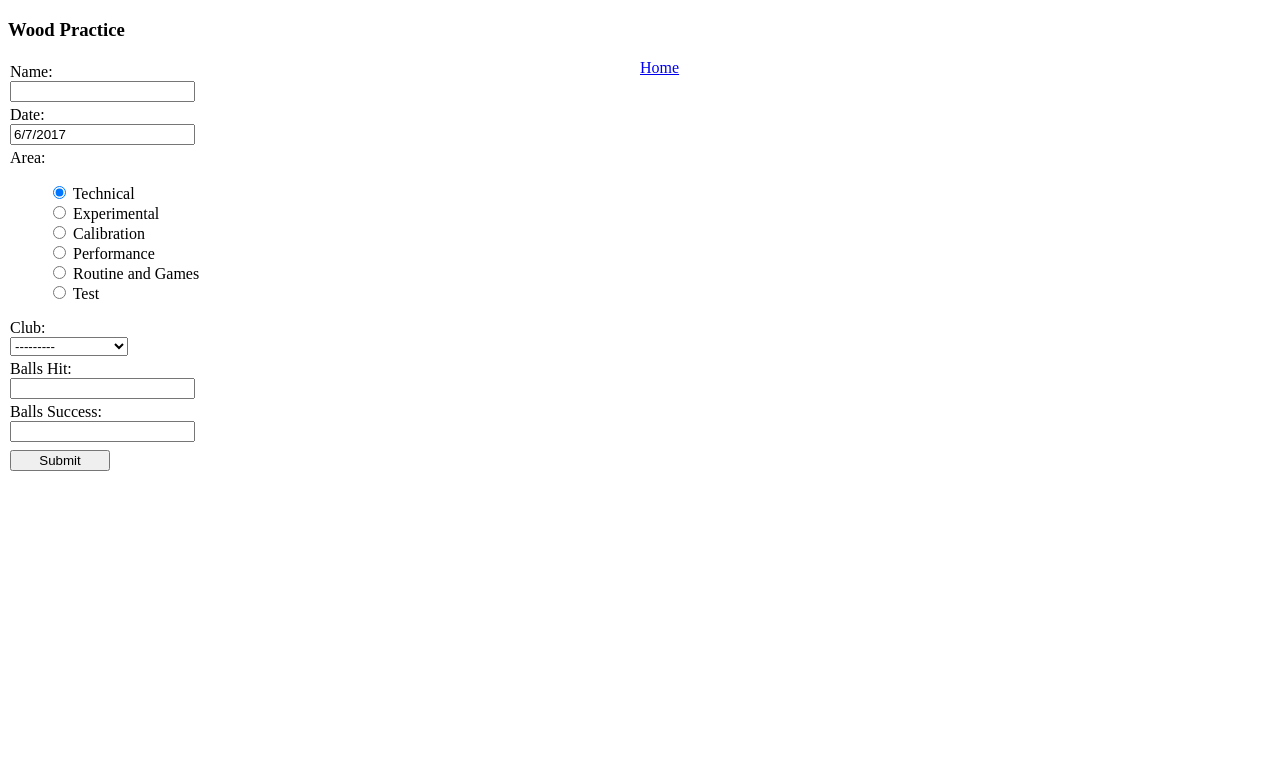
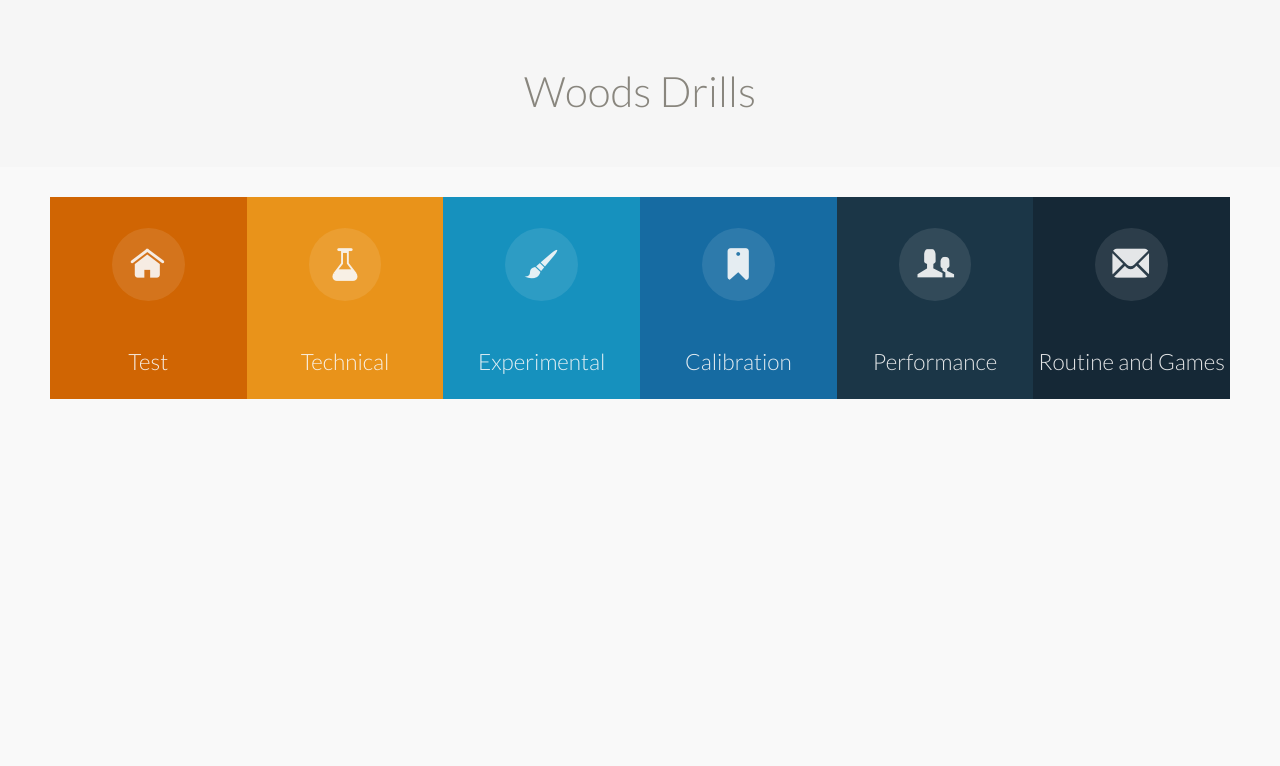
Before and after one commit to HunterProgram22/GBRange, a Django app: page /Woods/ in a window 1280 px wide. Shown: the top 766 px of the page. Run offline with Django 3.2, Linux system fonts and the light colour scheme.

Commit message:
Add files via upload

```diff
--- a/GBTrainer/urls.py
+++ b/GBTrainer/urls.py
@@ -18,5 +18,6 @@ from django.contrib import admin
 
 urlpatterns = [
     url(r'^admin/', admin.site.urls),
+    url(r'^chaining/', include('smart_selects.urls')),
     url(r'', include('Range.urls')),
 ]
--- a/Range/admin.py
+++ b/Range/admin.py
@@ -1,5 +1,4 @@
 from django.contrib import admin
 from .models import Pass_Fail_Drill
 
-
 admin.site.register(Pass_Fail_Drill)
--- a/Range/models.py
+++ b/Range/models.py
@@ -1,4 +1,5 @@
 from django.db import models
+
 
 D1 = "Driver"
 D3 = "3 Wood"
@@ -28,6 +29,7 @@ CLUBS = (   (D1, "Driver"),
             (PT, "Putter"),
             )
 
+
 TECHNICAL = "Technical"
 EXPERIMENTAL = "Experimental"
 CALIBRATION = "Calibration"
@@ -35,15 +37,18 @@ PERFORMANCE = "Performance"
 GAMES = "Routine and Games"
 TEST = "Test"
 PRACTICE_AREAS= (   (TECHNICAL, "Technical"),
-                            (EXPERIMENTAL, "Experimental"),
-                            (CALIBRATION, "Calibration"),
-                            (PERFORMANCE, "Performance"),
-                            (GAMES, "Routine and Games"),
-                            (TEST, "Test"),
-                            )
+                    (EXPERIMENTAL, "Experimental"),
+                    (CALIBRATION, "Calibration"),
+                    (PERFORMANCE, "Performance"),
+                    (GAMES, "Routine and Games"),
+                    (TEST, "Test"),
+                    )
+
+
 
 
 class Pass_Fail_Drill(models.Model):
+    '''Maybe remove Pass_Fail_Drill and use Wood_Drills'''
     name = models.CharField(max_length=200)
     date = models.DateField()
     practice_area = models.CharField(max_length=25, choices=PRACTICE_AREAS,
--- a/Range/templates/Range/Woods.html
+++ b/Range/templates/Range/Woods.html
@@ -1,65 +1,13 @@
-{% extends 'Range/base.html' %}
+{% extends 'Range/woodindex.html' %}
 
 
 {% block content %}
 
 <head>
-<title>Woods Practice</title>
+<title>Woods Menu</title>
 </head>
 
 
-<head>
-    <style>
-        .gb1{
-            margin: 4px 2px 4px 2px;
-            width: 100px;
-        }
 
-        #toprow{
-            width: auto;
-        }
-
-        #topleft{
-            width: 50%;
-            float: left;
-        }
-
-        #topright{
-            border: 2px solid black;
-            width: 50%;
-            float: right;
-        }
-
-        #id_practice_area{
-          list-style: none;
-        }
-    </style>
-</head>
-<body>
-
-<h3>Wood Practice</h3>
-<div id='toprow'>
-    <div id='topleft'>
-    <form method="POST">{% csrf_token %}
-        <p class="gb1">Name: {{ form.name }}</p>
-        <p class="gb1">Date: {{ form.date }}</p>
-        <p class="gb1">Area: {{ form.practice_area }}</p>
-        <p class="gb1">Club: {{ form.club }}</p>
-        <p class="gb1">Balls Hit: {{ form.balls_hit }}</p>
-        <p class="gb1">Balls Success: {{ form.balls_succesful }}</p>
-
-    <button class="gb1" type="submit" class="save btn btn-default">Submit</button>
-
-    </form>
-  </div>
-  <a href="{% url 'RangeMain' %}">Home</a>
-
-  <script>
-      var today = new Date();
-      var stringmonth = 1 + today.getMonth();
-      var stringdate = stringmonth + '/' + today.getDate() + '/' +
-          today.getFullYear();
-      document.getElementById('id_date').value = stringdate;
-  </script>
 
 {% endblock %}
--- /dev/null
+++ b/Range/templates/Range/WoodsTest.html
@@ -0,0 +1 @@
+<p>Test Woods Test</p>
--- /dev/null
+++ b/Range/templates/Range/woodindex.html
@@ -0,0 +1,115 @@
+<!DOCTYPE html>
+<html lang="en" class="no-js">
+	<head>
+		{% load static %}
+		<meta charset="UTF-8" />
+		<meta http-equiv="X-UA-Compatible" content="IE=edge,chrome=1">
+		<meta name="viewport" content="width=device-width, initial-scale=1.0">
+		<meta name="description" content="Responsive Retina-Friendly Menu with different, size-dependent layouts" />
+		<meta name="keywords" content="responsive menu, retina-ready, icon font, media queries, css3, transition, mobile" />
+		<meta name="author" content="Codrops" />
+		<link rel="shortcut icon" href="../favicon.ico">
+		<link rel="stylesheet" type="text/css" href="{% static 'Range/css/default.css' %}" />
+		<link rel="stylesheet" type="text/css" href="{% static 'Range/css/component.css' %}" />
+		<script src="{% static 'Range/js/modernizr.custom.js' %}"></script>
+	</head>
+	<body>
+		<div class="container">
+
+			<header>
+				<h1>Woods Drills</h1>
+			</header>
+			<div class="main clearfix">
+				<nav id="menu" class="nav">
+					<ul>
+						<li>
+							<a href="{% url 'WoodsTest' %}">
+								<span class="icon">
+									<i aria-hidden="true" class="icon-home"></i>
+								</span>
+								<span>Test</span>
+							</a>
+						</li>
+						<li>
+							<a href="#">
+								<span class="icon">
+									<i aria-hidden="true" class="icon-services"></i>
+								</span>
+								<span>Technical</span>
+							</a>
+						</li>
+						<li>
+							<a href="#">
+								<span class="icon">
+									<i aria-hidden="true" class="icon-portfolio"></i>
+								</span>
+								<span>Experimental</span>
+							</a>
+						</li>
+						<li>
+							<a href="#">
+								<span class="icon">
+									<i aria-hidden="true" class="icon-blog"></i>
+								</span>
+								<span>Calibration</span>
+							</a>
+						</li>
+						<li>
+							<a href="#">
+								<span class="icon">
+									<i aria-hidden="true" class="icon-team"></i>
+								</span>
+								<span>Performance</span>
+							</a>
+						</li>
+						<li>
+							<a href="#">
+								<span class="icon">
+									<i aria-hidden="true" class="icon-contact"></i>
+								</span>
+								<span>Routine and Games</span>
+							</a>
+						</li>
+					</ul>
+				</nav>
+			</div>
+			<div class='container'>
+				{% block content %}
+
+				{% endblock %}
+			</div>
+		</div><!-- /container -->
+		<script>
+			//  The function to change the class
+			var changeClass = function (r,className1,className2) {
+				var regex = new RegExp("(?:^|\\s+)" + className1 + "(?:\\s+|$)");
+				if( regex.test(r.className) ) {
+					r.className = r.className.replace(regex,' '+className2+' ');
+			    }
+			    else{
+					r.className = r.className.replace(new RegExp("(?:^|\\s+)" + className2 + "(?:\\s+|$)"),' '+className1+' ');
+			    }
+			    return r.className;
+			};
+
+			//  Creating our button in JS for smaller screens
+			var menuElements = document.getElementById('menu');
+			menuElements.insertAdjacentHTML('afterBegin','<button type="button" id="menutoggle" class="navtoogle" aria-hidden="true"><i aria-hidden="true" class="icon-menu"> </i> Menu</button>');
+
+			//  Toggle the class on click to show / hide the menu
+			document.getElementById('menutoggle').onclick = function() {
+				changeClass(this, 'navtoogle active', 'navtoogle');
+			}
+
+			// http://tympanus.net/codrops/2013/05/08/responsive-retina-ready-menu/comment-page-2/#comment-438918
+			document.onclick = function(e) {
+				var mobileButton = document.getElementById('menutoggle'),
+					buttonStyle =  mobileButton.currentStyle ? mobileButton.currentStyle.display : getComputedStyle(mobileButton, null).display;
+
+				if(buttonStyle === 'block' && e.target !== mobileButton && new RegExp(' ' + 'active' + ' ').test(' ' + mobileButton.className + ' ')) {
+					changeClass(mobileButton, 'navtoogle active', 'navtoogle');
+				}
+			}
+		</script>
+	</body>
+</html>
--- a/Range/urls.py
+++ b/Range/urls.py
@@ -1,9 +1,11 @@
 from django.conf.urls import url
-from .views import Main, Woods, Hybrids, Irons, Wedges, Chipping, Putting
+from .views import Main, Woods, Hybrids, Irons, Wedges, Chipping, Putting, \
+    WoodsTest
 
 urlpatterns = [
             url(r'^$', Main.as_view(), name='RangeMain'),
             url(r'^Woods/$', Woods.as_view(), name='RangeWoods'),
+            url(r'^Woods/Test/$', WoodsTest.as_view(), name='WoodsTest'),
             url(r'^Hybrids/$', Hybrids.as_view(), name='RangeHybrids'),
             url(r'^Irons/$', Irons.as_view(), name='RangeIrons'),
             url(r'^Wedges/$', Wedges.as_view(), name='RangeWedges'),
--- a/Range/views.py
+++ b/Range/views.py
@@ -1,7 +1,6 @@
 from django.shortcuts import render
 from django.views import View
-from .models import Pass_Fail_Drill
-from .forms import WoodsDrillForm
+
 
 
 class Main(View):
@@ -10,8 +9,11 @@ class Main(View):
 
 class Woods(View):
     def get(self, request):
-        form = WoodsDrillForm()
-        return render(request, 'Range/Woods.html', {'form': form,})
+        return render(request, 'Range/Woods.html', {})
+
+class WoodsTest(View):
+    def get(self, request):
+        return render(request, 'Range/WoodsTest.html', {})
 
 class Hybrids(View):
     def get(self, request):
```
Also changed, not shown: Range/migrations/0004_auto_20170607_1627.py (added).
